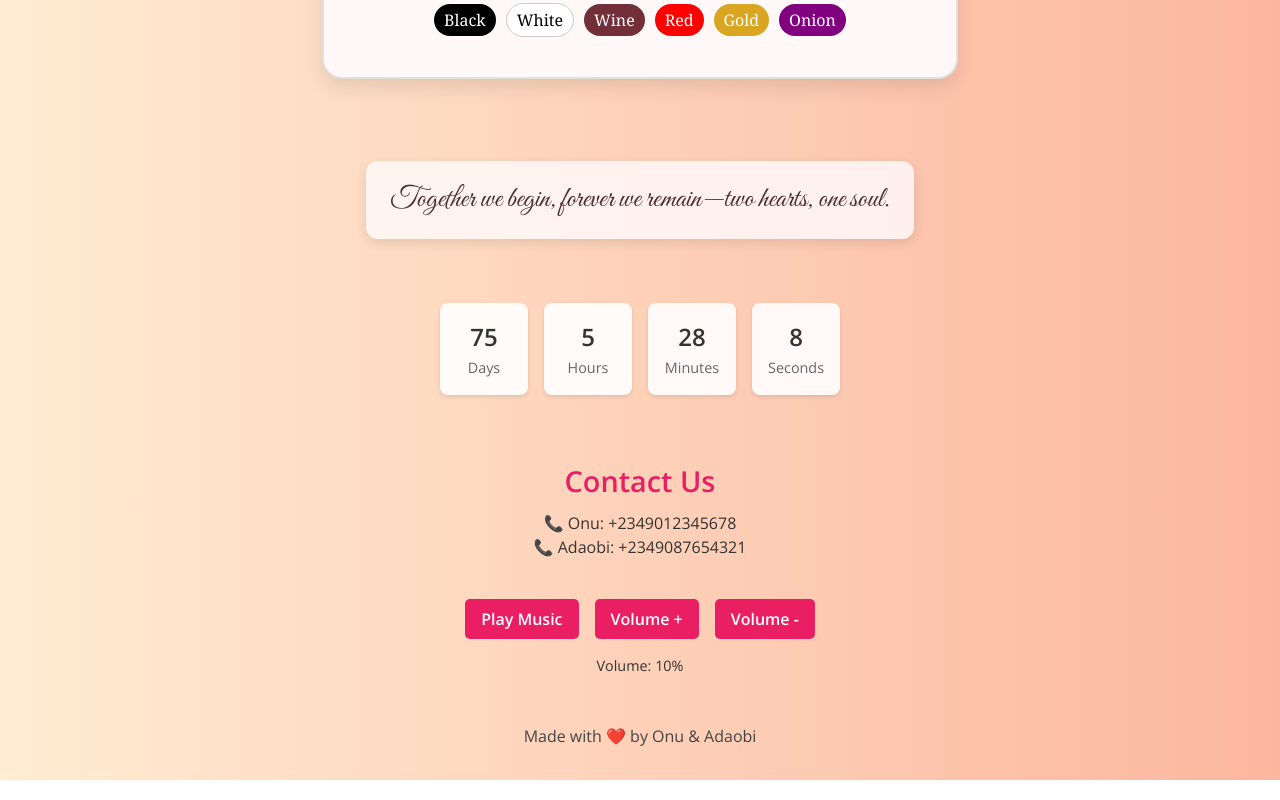
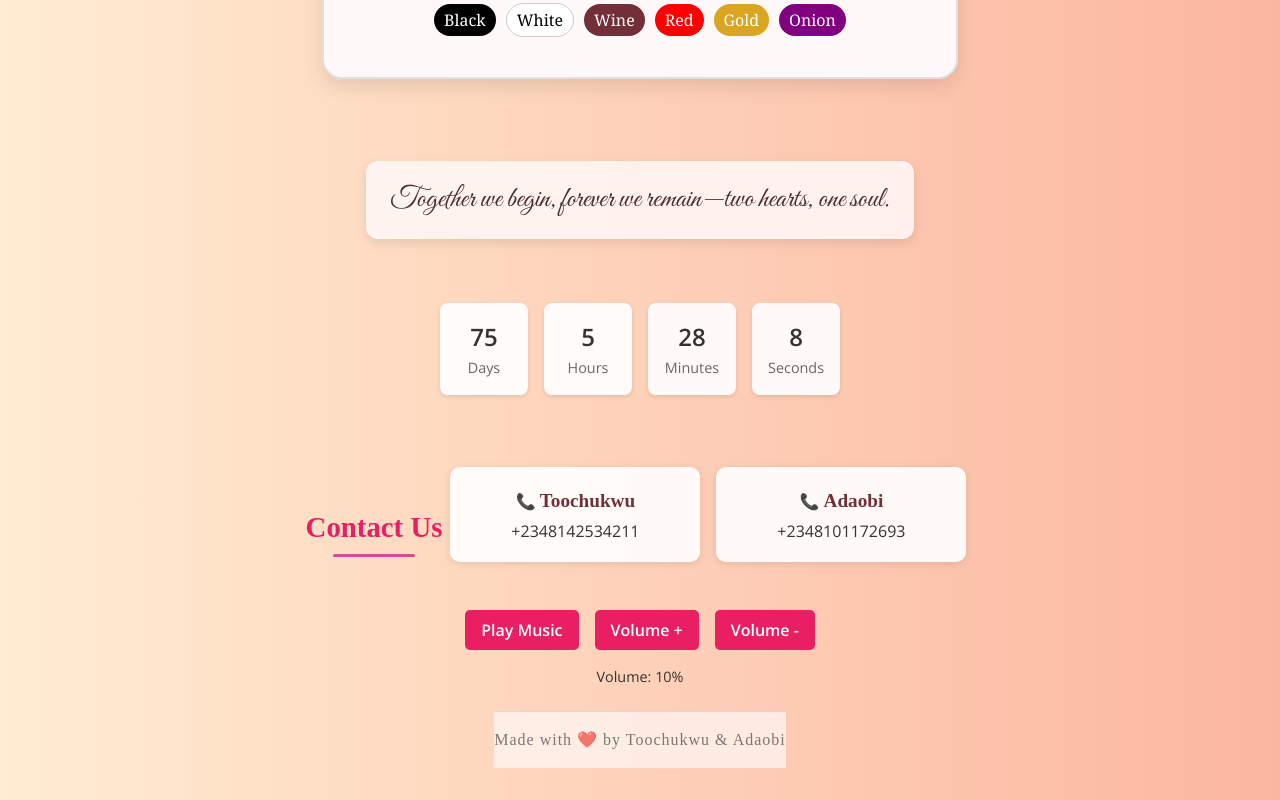
Before and after one commit to steno1/weddingSite, a React (Create React App) app: page / in a window 1280 px wide. Shown: the part 1281-2081 px from the top of the page. Built offline with nearby package versions, Linux system fonts and the light colour scheme.

Commit message:
update code

```diff
--- a/package.json
+++ b/package.json
@@ -10,6 +10,7 @@
     "framer-motion": "^12.4.3",
     "lucide-react": "^0.475.0",
     "react": "^19.0.0",
+    "react-confetti": "^6.4.0",
     "react-dom": "^19.0.0",
     "react-responsive-carousel": "^3.2.23",
     "react-scripts": "5.0.1",
--- a/src/components/WeddingWebsite.css
+++ b/src/components/WeddingWebsite.css
@@ -18,8 +18,6 @@ body {
 }
 
 
-
-
 .fancy-title {
   font-family: 'Playfair Display', serif;
   font-size: 3rem;
@@ -30,9 +28,72 @@ body {
   text-shadow: 1px 1px 2px rgba(0,0,0,0.2);
 }
 
+.contact-section {
+  margin: 2rem 0;
+  text-align: center;
+}
+
+.contact-section h2 {
+  font-family: 'Playfair Display', serif;
+  color: #d44d90;
+  margin-bottom: 1rem;
+}
 
 
+.contact-card {
+  background-color: rgba(255, 255, 255, 0.9);
+  display: inline-block;
+  padding: 1rem 2rem;
+  margin: 0.5rem;
+  border-radius: 10px;
+  box-shadow: 0 2px 8px rgba(0,0,0,0.1);
+  transition: transform 0.3s ease;
+  width: 250px;
+  max-width: 90%;
+}
+.contact-section h2 {
+  font-family: 'Playfair Display', serif;
+  color: #d44d90;
+  margin-bottom: 1.5rem;
+  font-size: 2.2rem;
+  position: relative;
+  display: inline-block;
+  padding-bottom: 0.5rem;
+}
 
+/* Add an underline effect */
+.contact-section h2::after {
+  content: '';
+  width: 60%;
+  height: 3px;
+  background: #d44d90;
+  position: absolute;
+  bottom: 0;
+  left: 50%;
+  transform: translateX(-50%);
+  border-radius: 50px;
+}
+
+.contact-card:hover {
+  transform: scale(1.05);
+}
+
+.contact-card p {
+  margin: 0.2rem 0;
+}
+
+.contact-card .name {
+  font-weight: bold;
+  font-family: 'Playfair Display', serif;
+  color: #722f37;
+  font-size: 1.2rem;
+}
+
+.contact-card .number {
+  color: #333;
+  font-family: 'Open Sans', sans-serif;
+  font-size: 1rem;
+}
 
 .date-text {
   font-size: 1.2rem;
@@ -176,10 +237,36 @@ body {
 
 
 
+.carousel img {
+  width: 100%;
+  height: 100vh; /* Adjust height if too tall */
+  object-fit: cover;
+  object-position: center;
+}
 .footer-text {
-  margin-top: 3rem;
+  margin-top: 1.5rem;
   font-size: 1rem;
-  color: #444;
+  color: rgba(68, 68, 68, 0.7); /* Slightly bolder gray for better visibility */
+  letter-spacing: 1px;
+  text-align: center;
+  font-family: 'Playfair Display', serif;
+  position: relative;
+  padding: 1rem 0;
+  background: rgba(255, 255, 255, 0.6);
+  border-top: 1px solid rgba(0,0,0,0.1);
+}
+
+/* Add a soft glowing heart animation */
+.footer-text span.heart {
+  color: #d44d90;
+  animation: pulse 1.5s infinite;
+}
+
+/* Subtle pulse effect */
+@keyframes pulse {
+  0% { transform: scale(1); opacity: 0.7; }
+  50% { transform: scale(1.2); opacity: 1; }
+  100% { transform: scale(1); opacity: 0.7; }
 }
 
 
@@ -194,7 +281,9 @@ body {
   .color-span {
     margin: 0; /* Remove inline margin, flex gap handles spacing */
   }
-
+  .carousel img {
+    height: 60vh; /* Reduce height on mobile */
+  }
 
   .counter-box {
     padding: 0.5rem;
@@ -208,4 +297,27 @@ body {
   .counter-box span {
     font-size: 0.8rem;
   }
+
+
+  .contact-section h2 {
+    font-size: 1.5rem;
+  }
+  .contact-section h2 {
+    font-size: 1.8rem;
+  }
+
+  .contact-card {
+    padding: 0.8rem 1rem;
+    width: 70%;
+  }
+
+
+  .contact-card .name {
+    font-size: 1.1rem;
+  }
+
+  .contact-card .number {
+    font-size: 0.95rem;
+  }
+
 }
--- a/src/components/WeddingWebsite.jsx
+++ b/src/components/WeddingWebsite.jsx
@@ -2,6 +2,8 @@ import React, { useState, useEffect, useRef } from 'react';
 import { Carousel } from 'react-responsive-carousel';
 import 'react-responsive-carousel/lib/styles/carousel.min.css';
 import { motion } from 'framer-motion';
+import Confetti from 'react-confetti';
+
 import './WeddingWebsite.css';
 
 const WeddingWebsite = () => {
@@ -9,6 +11,7 @@ const WeddingWebsite = () => {
   const audioRef = useRef(null);
   const [isPlaying, setIsPlaying] = useState(false);
   const [volume, setVolume] = useState(0.1);
+  const [windowDimensions, setWindowDimensions] = useState({ width: window.innerWidth, height: window.innerHeight });
 
   useEffect(() => {
     const weddingDate = new Date('2025-05-03T10:00:00');
@@ -56,18 +59,46 @@ const WeddingWebsite = () => {
     }
   };
 
+ // Update window dimensions on resize
+ useEffect(() => {
+  const handleResize = () => {
+    setWindowDimensions({ width: window.innerWidth, height: window.innerHeight });
+  };
+  window.addEventListener('resize', handleResize);
+  return () => window.removeEventListener('resize', handleResize);
+}, []);
+
   return (
     <div className="wedding-container">
+
+<Confetti
+        width={windowDimensions.width}
+        height={windowDimensions.height}
+        numberOfPieces={100}
+        gravity={0.05}
+        wind={0.01}
+        colors={['#FF69B4', '#FFD700', '#FF4500']} // Pink, Gold, Orange
+      />
       <motion.h1 className="fancy-title" initial={{ opacity: 0, y: -50 }} animate={{ opacity: 1, y: 0 }}>
         Ada-Too
       </motion.h1>
 
       <p className="date-text">Saturday, May 3rd, 2025 | Mass: 10 AM</p>
+      <Carousel autoPlay infiniteLoop showThumbs={false} className="carousel">
+  <div>
+    <img
+      src={`${process.env.PUBLIC_URL}/images/adaToo1.jpg`}
+      alt="Couple"
+      style={{
+        width: '100%',
+        height: '100vh',
+        objectFit: 'cover',
+        objectPosition: 'center',
+      }}
+    />
+  </div>
+</Carousel>
 
-      <Carousel autoPlay infiniteLoop showThumbs={false} className="carousel">
-        <div><img src={`${process.env.PUBLIC_URL}/images/adaToo1.jpg`} alt="Couple" /></div>
-        <div><img src={`${process.env.PUBLIC_URL}/images/couple2.jpg`} alt="Together Forever" /></div>
-      </Carousel>
 
       <section className="wedding-invitation">
         <h1>💍 Wedding Invitation</h1>
@@ -112,10 +143,17 @@ const WeddingWebsite = () => {
       </div>
 
       <div className="contact-section">
-        <h2>Contact Us</h2>
-        <p>📞 Onu: +2349012345678</p>
-        <p>📞 Adaobi: +2349087654321</p>
-      </div>
+  <h2>Contact Us</h2>
+  <div className="contact-card">
+    <p>📞 <span className="name">Toochukwu</span></p>
+    <p className="number">+2348142534211</p>
+  </div>
+  <div className="contact-card">
+    <p>📞 <span className="name">Adaobi</span></p>
+    <p className="number">+2348101172693</p>
+  </div>
+</div>
+
 
       <div className="music-controls">
         <button onClick={toggleAudio}>{isPlaying ? 'Pause Music' : 'Play Music'}</button>
@@ -125,7 +163,9 @@ const WeddingWebsite = () => {
         <audio ref={audioRef} src={`${process.env.PUBLIC_URL}/music/love.mp3`} loop />
       </div>
 
-      <footer className="footer-text">Made with ❤️ by Onu & Adaobi</footer>
+      <footer className="footer-text">Made with ❤️ by Toochukwu & Adaobi</footer>
+
+
     </div>
   );
 };
```
Also changed, not shown: 1 other file (tests, documents, lock files or other folders).
